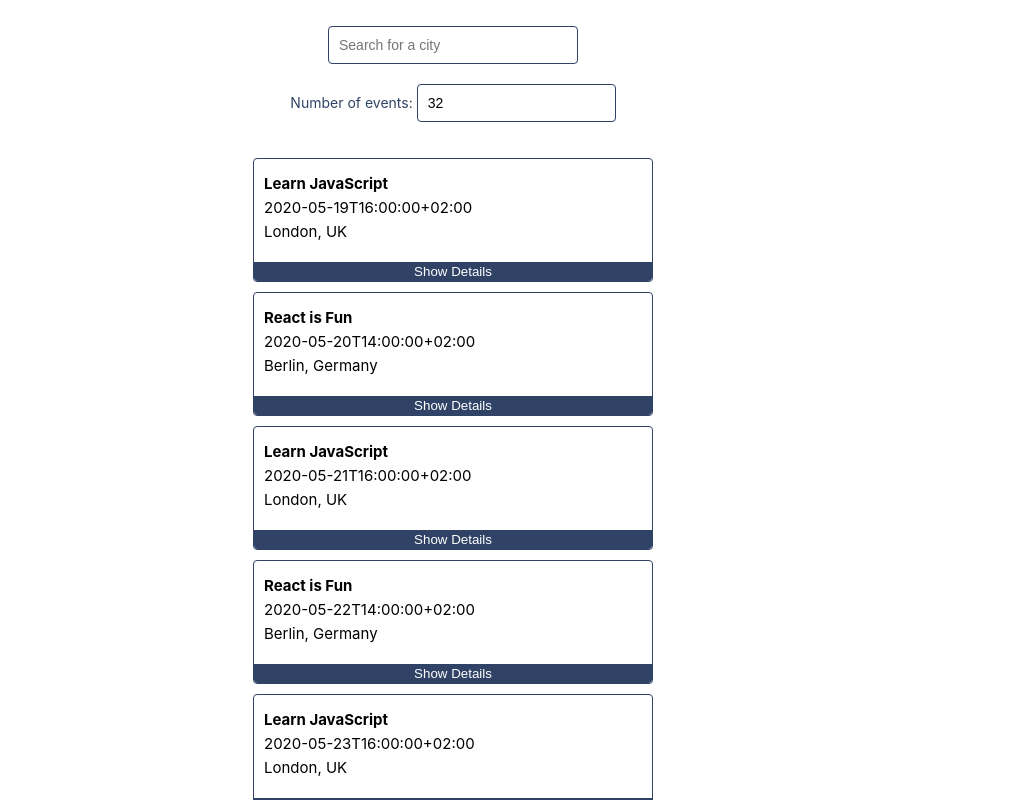
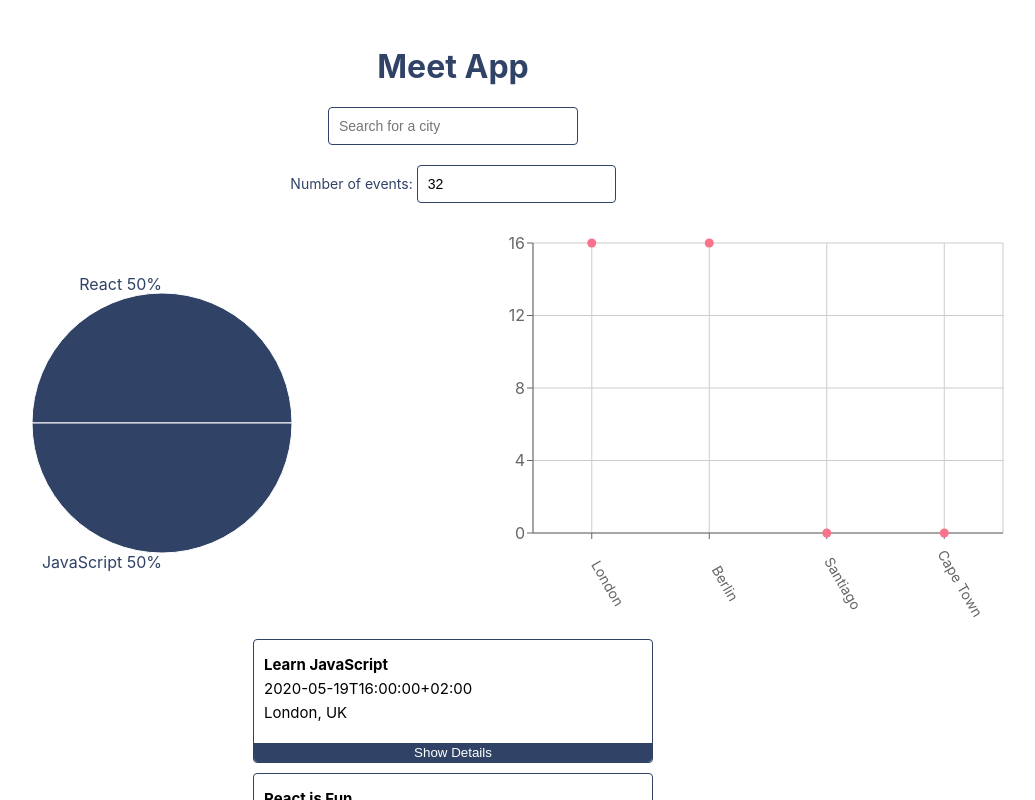
Before and after one commit to aclantz/meet2, a React (Create React App) app: page / in a window 1280 px wide. Shown: the top 800 px of the page, without its empty margins (187-1222 px from the left). Built offline with nearby package versions, Linux system fonts and the light colour scheme; what atatus-spa would draw is missing.

Commit message:
add scatterpoint, pie graph, and styling

```diff
--- a/package.json
+++ b/package.json
@@ -11,6 +11,7 @@
     "react": "^18.2.0",
     "react-dom": "^18.2.0",
     "react-scripts": "5.0.1",
+    "recharts": "^2.12.7",
     "web-vitals": "^2.1.4",
     "workbox-background-sync": "^6.6.0",
     "workbox-broadcast-update": "^6.6.0",
--- a/src/App.css
+++ b/src/App.css
@@ -47,6 +47,10 @@
   align-self: center;
   height: 38px;
   margin-bottom: 20px;
+}
+
+.title {
+  color: var(--primary)
 }
 
 .city {
@@ -110,10 +114,6 @@
   color: white;
 }
 
-.details-btn > details-btn:hover {
-  background-color: var(--secondary);
-}
-
 .number-of-events-label {
   color: var(--primary);
   font-size: 14px;
@@ -127,3 +127,15 @@
   width: 250px;
   z-index: 1000;
 }
+
+/* added for chart grid layout 4.10 */
+.charts-container {
+  display: grid;
+  grid-template-columns: 1fr 1fr;
+}
+
+@media (max-width: 768px) {
+  .charts-container {
+    grid-template-columns: 1fr;
+  }
+}
--- a/src/App.js
+++ b/src/App.js
@@ -4,6 +4,8 @@
 import EventList from "./components/EventList";
 import CitySearch from "./components/CitySearch";
 import NumberOfEvents from "./components/NumberOfEvents";
+import CityEventsChart from "./components/CityEventsChart";
+import EventGenresChart from "./components/EventGenresChart";
 import { InfoAlert, ErrorAlert, WarningAlert } from "./components/Alert";
 
 import "./App.css";
@@ -19,9 +21,9 @@
 
   useEffect(() => {
     if (navigator.onLine) {
-      setWarningAlert("")
+      setWarningAlert("");
     } else {
-      setWarningAlert("You are offline and viewing cached data")
+      setWarningAlert("You are offline and viewing cached data");
     }
     fetchData();
   }, [currentCity, currentNOE]);
@@ -39,6 +41,7 @@
 
   return (
     <div className="App">
+      <h1 className="title">Meet App</h1>
       <div className="alerts-container">
         {infoAlert.length ? <InfoAlert text={infoAlert} /> : null}{" "}
         {errorAlert.length ? <ErrorAlert text={errorAlert} /> : null}
@@ -54,6 +57,10 @@
         setCurrentNOE={setCurrentNOE}
         setErrorAlert={setErrorAlert}
       />
+      <div className="charts-container">
+        <EventGenresChart events={events} />
+        <CityEventsChart allLocations={allLocations} events={events} />
+      </div>
       <EventList events={events} />
     </div>
   );
--- /dev/null
+++ b/src/components/CityEventsChart.js
@@ -0,0 +1,41 @@
+import { useState, useEffect } from "react";
+import { ScatterChart, Scatter, XAxis, YAxis, CartesianGrid, Tooltip, ResponsiveContainer } from 'recharts';
+
+const CityEventsChart = ({ allLocations, events }) => {
+  const [data, setData] = useState([])
+
+  useEffect(() => {
+    setData(getData());
+  }, [`${events}`])
+
+  const getData = () => {
+    const data = allLocations.map((location) => {
+    const count = events.filter((event) => event.location === location).length
+      const city = location.split(', ')[0]
+      return { city, count };
+    })
+    return data;
+  };
+
+  return (
+    <ResponsiveContainer width="99%" height={400}>
+      <ScatterChart
+        margin={{
+          top: 20,
+          right: 20,
+          bottom: 60,
+          left: 20,
+        }}
+      >
+        <CartesianGrid />
+        <XAxis type="category" dataKey="city" name="City" angle={60} interval={0} tick={{ dx: 20, dy: 40, fontSize: 14 }} />
+        <YAxis type="number" dataKey="count" name="Number of events" allowDecimals={false} />
+        <Tooltip cursor={{ strokeDasharray: '3 3' }} />
+        <Scatter name="A school" data={data} fill="#f8738b" />
+      </ScatterChart>
+    </ResponsiveContainer>
+  );
+
+};
+
+export default CityEventsChart;
--- /dev/null
+++ b/src/components/EventGenresChart.js
@@ -0,0 +1,62 @@
+import { PieChart, Pie, Sector, Cell, ResponsiveContainer } from 'recharts';
+import { useState, useEffect } from "react";
+
+
+const EventGenresChart = ({ events }) => {
+  const [data, setData] = useState({})
+  const genres = ['React', 'JavaScript', 'Node', 'jQuery', 'Angular'];
+
+  useEffect(() => {
+    setData(getData());
+  }, [`${events}`])
+
+
+  const getData = () => {
+    const data = genres.map(genre => {
+      const filteredEvents = events.filter(event => event.summary.includes(genre));
+     return {
+       name: genre,
+       value: filteredEvents.length
+     }
+    })
+    return (data)
+  }
+
+  //provided by CF, math to define percentages of genres for labels
+  const renderCustomizedLabel = ({ cx, cy, midAngle, outerRadius, percent, index }) => {
+    const RADIAN = Math.PI / 180;
+    const radius = outerRadius;
+    const x = cx + radius * Math.cos(-midAngle * RADIAN) * 1.07;
+    const y = cy + radius * Math.sin(-midAngle * RADIAN) * 1.07;
+    return percent ? (
+      <text
+        x={x}
+        y={y}
+        fill="#304366"
+        textAnchor={x > cx ? 'start' : 'end'}
+        dominantBaseline="central"
+      >
+        {`${genres[index]} ${(percent * 100).toFixed(0)}%`}
+      </text>
+    ) : null;
+  };
+
+
+  return (
+    <ResponsiveContainer width="99%" height={400}>
+      <PieChart>
+        <Pie
+          data={data}
+          dataKey="value"
+          fill="#304366"
+          labelLine={false}
+          label={renderCustomizedLabel}
+          outerRadius={130}
+        />
+      </PieChart>
+    </ResponsiveContainer>
+  );
+
+};
+
+export default EventGenresChart;
```
Also changed, not shown: src/setupTests.js (+17 -0 lines), 1 other file (tests, documents, lock files or other folders).
